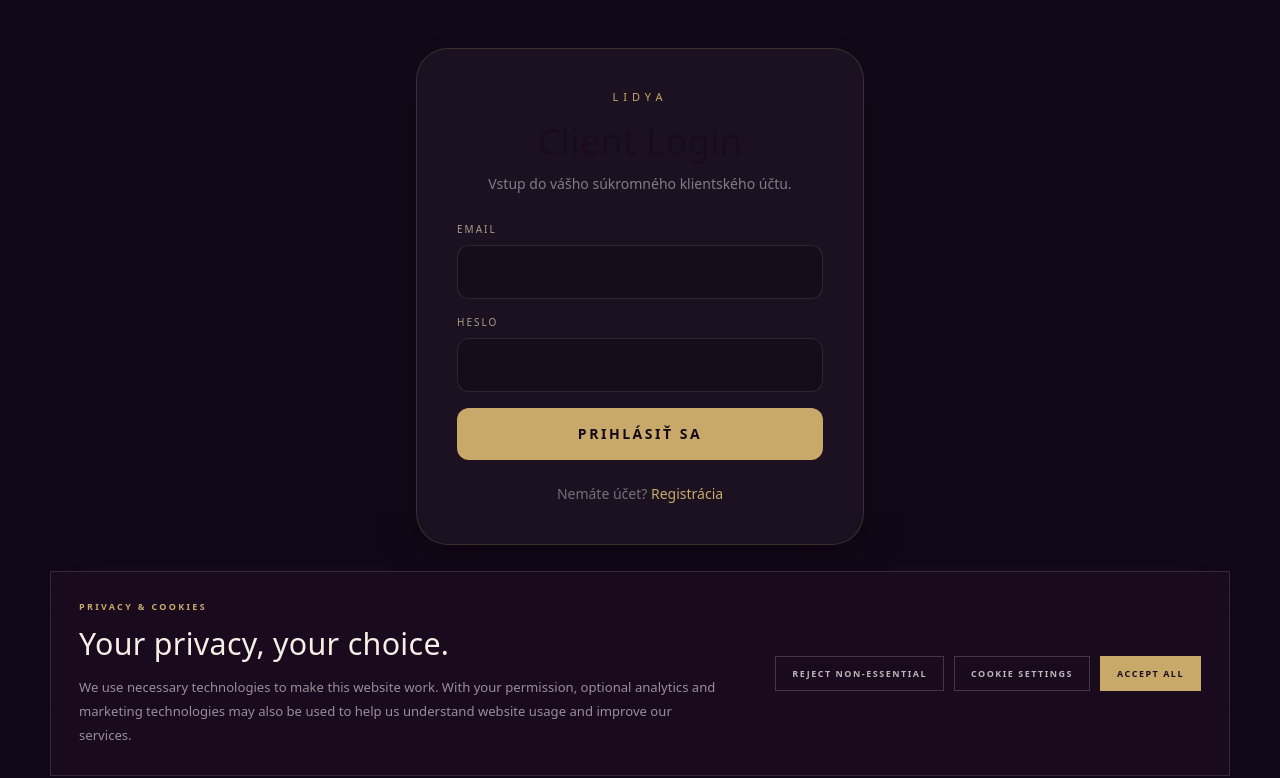
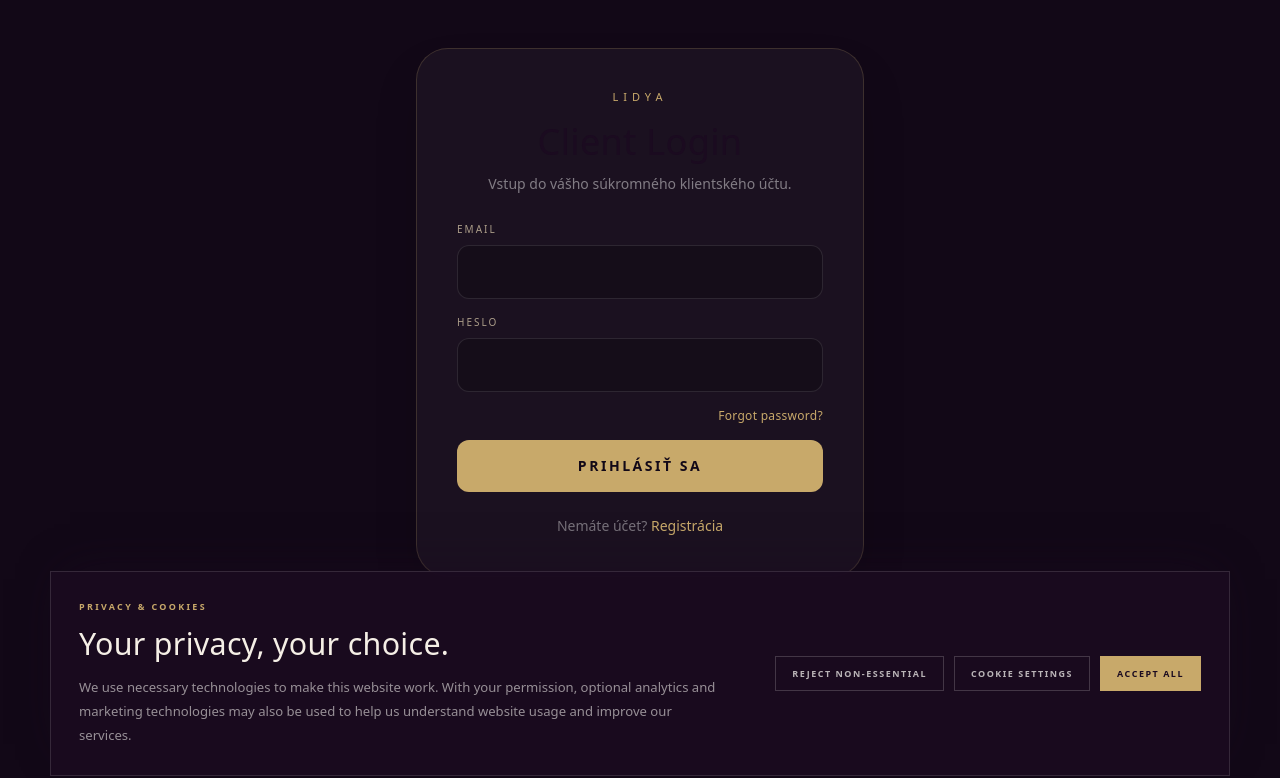
Before and after one commit to IBFDENT/LidyaAlbaresort.com, a Next.js app: page /client/login in a window 1280 px wide. Shown: the top 778 px of the page. Built offline with nearby package versions, Linux system fonts and the light colour scheme.

Commit message:
commit : connect password recovery from client login

```diff
--- a/src/app/client/login/page.tsx
+++ b/src/app/client/login/page.tsx
@@ -66,6 +66,10 @@ export default function ClientLoginPage() {
             <input type="password" value={password} onChange={(e) => setPassword(e.target.value)} className="w-full rounded-xl border border-white/10 bg-black/20 px-4 py-3.5 outline-none focus:border-[#c8a96a]/70" required />
           </label>
 
+          <div className="flex justify-end">
+            <Link href="/client/forgot-password" className="text-xs tracking-wide text-[#c8a96a] transition hover:text-[#e8d8b5]">Forgot password?</Link>
+          </div>
+
           {error && <div className="rounded-xl border border-red-400/20 bg-red-400/10 px-4 py-3 text-sm text-red-200">{error}</div>}
 
           <button disabled={loading} className="w-full rounded-xl bg-[#c8a96a] px-5 py-4 text-sm font-semibold uppercase tracking-[0.18em] text-[#120817] disabled:opacity-50">
```
